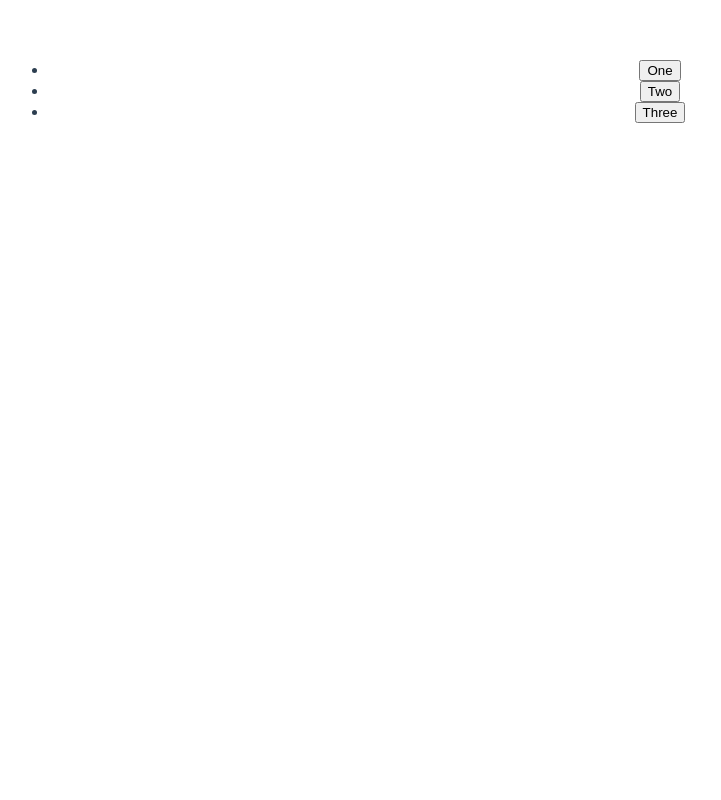
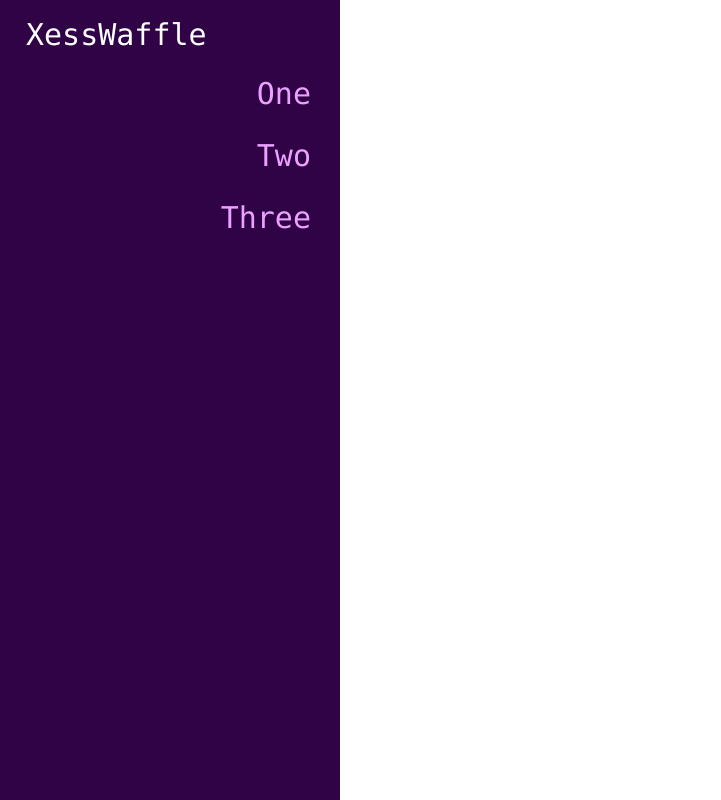
Before and after one commit to XessWaffle/XessWaffle.github.io, a Vue app: page / in a window 1280 px wide. Shown: the whole page, without its empty margins (0-721 px from the left). Built offline with nearby package versions, Linux system fonts and the light colour scheme.

Commit message:
Button + Sidebar

```diff
--- a/src/App.vue
+++ b/src/App.vue
@@ -1,5 +1,7 @@
 <template>
-  <sidebar v-bind:key = "menu.menuKey" v-bind:menuItems = "menu.menuItems"/>
+  <div>
+    <sidebar v-bind:key = "menu.menuKey" v-bind:menuItems = "menu.menuItems"/>
+  </div>
 </template>
 
 <script>
@@ -16,7 +18,7 @@ export default {
       menu: {
         menuItems : ["One", "Two", "Three"],
         menuKey: 0
-        }
+      }
 
 
     }
--- a/src/components/menu/MenuItem.vue
+++ b/src/components/menu/MenuItem.vue
@@ -1,6 +1,6 @@
 <template>
     <div>
-        <button id = "menuButton" @click = "menuItemClicked">{{menuItem}}</button>
+        <button class = "menuButton" @click = "menuItemClicked">{{menuItem}}</button>
     </div>
 </template>
 
@@ -33,5 +33,36 @@ export default {
 
 
 <style scoped>
+    .menuButton {
 
+        width: 100%;
+        text-align:right;
+
+        font-family: "Lucida Console", "Courier New", monospace;
+        font-size: 30px;
+
+        padding-top: 20px;
+        border: 3px solid #00000000;
+        color: #eca1ff;
+        background: none;
+    }
+
+    .menuButton:hover{
+        color: white;
+        border-bottom-color:white;
+        border-bottom-right-radius: 20px;
+        font-size: 50px;
+        transition:0.5s;
+        box-shadow:0px 3px #5e286b;
+
+    }
+
+    .menuButton:active{
+        color: gray;
+        border-bottom-color: gray;
+        border-bottom-right-radius: 0px;
+        border-bottom-left-radius: 60px;
+        transition: 0.2s;
+
+    }
 </style>
--- a/src/components/menu/Sidebar.vue
+++ b/src/components/menu/Sidebar.vue
@@ -1,6 +1,9 @@
 <template>
-    <div class = "sidebar_panel">
-        <ul>
+    <div class = "sidebar-panel">
+
+        <button id = "name">{{this.name}}</button>
+
+        <ul id = "menuHolder">
             <li v-for = "(item, index) in menuItems" v-bind:key = "index">
                 <menu-item v-bind:menuItem = "item" />
             </li>
@@ -16,6 +19,13 @@ export default {
     name: "Sidebar",
 
     components: { MenuItem },
+
+    data(){
+        return{
+            name: "XessWaffle"
+        }
+    },
+
     props: {
         menuItems: Array
     }
@@ -23,15 +33,49 @@ export default {
 </script>
 
 <style scoped>
+    #name{
+        color: #ffffff;
+
+        top:0px;
+
+        font-family: "Lucida Console", "Courier New", monospace;
+        font-size: 30px;
+
+        border: none;
+        background-color: #00000000;
+
+        text-align: Left;
+
+        transition: 30px;
+
+        width: 100%;
+    }
+
+   #name:hover{
+        transition:0.5s;
+        font-size:40px;
+   }
+
+    #menuHolder{
+        position:relative;
+        list-style-type: none;
+        margin: 0px;
+        padding-left: 0px;
+        padding-right: 0px;
+
+        width: 100%;
+
+    }
+
     .sidebar-panel {
         overflow-y: auto;
-        background-color: #130f40;
+        background-color: #300346;
         position: fixed;
         left: 0;
         top: 0;
         height: 100vh;
         z-index: 999;
-        padding: 3rem 20px 2rem 20px;
+        padding: 1rem 20px 2rem 20px;
         width: 300px;
     }
 </style>
```
